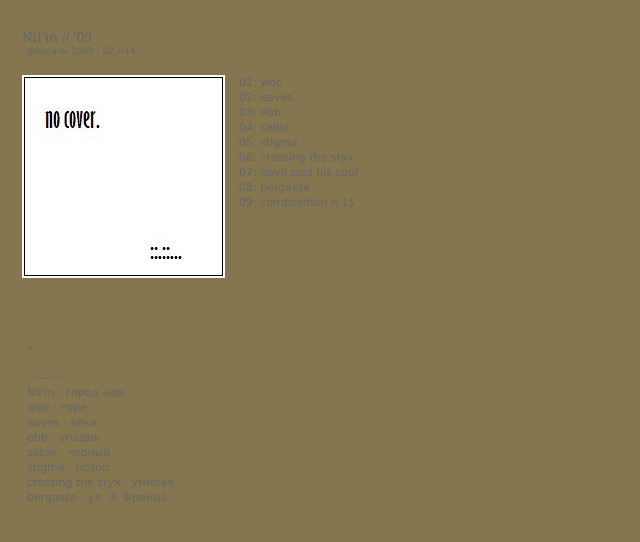
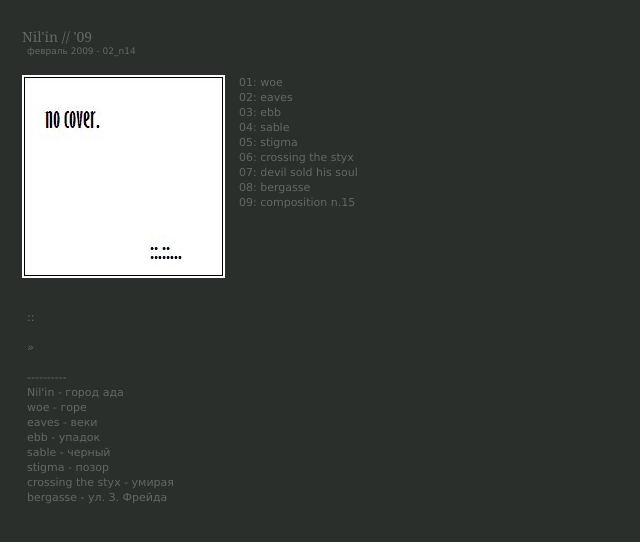
Before and after one commit to mymuseum/marsghost, a plain HTML site: page pages/creation/discography/nil.html in a window 1280 px wide. Shown: the whole page, without its empty margins (0-640 px from the left). Drawn offline with Linux system fonts and the light colour scheme.

Commit message:
bg disco

```diff
--- a/pages/creation/discography/style.css
+++ b/pages/creation/discography/style.css
@@ -13,7 +13,7 @@ body {	scrollbar-3dlight-color: #666666;
     scrollbar-track-color: #FFFFFF;
 	margin-left : 20px;
 	margin-top : 0px;
-background-color: #857650;}
+background-color: #2A2F2B;}
 
 .under {
 	font-family: Geneva, Arial, Helvetica, san-serif;
--- a/style.css
+++ b/style.css
@@ -13,7 +13,7 @@ body {	scrollbar-3dlight-color: #666666;
     scrollbar-track-color: #FFFFFF;
 	margin-left : 20px;
 	margin-top : 0px;
-	background-color: #252926;}
+	background-color: #2A2F2B;}
 
 .under {
 	font-family: Geneva, Arial, Helvetica, san-serif;
```
Also changed, not shown: discography.html (+1 -1 lines).
